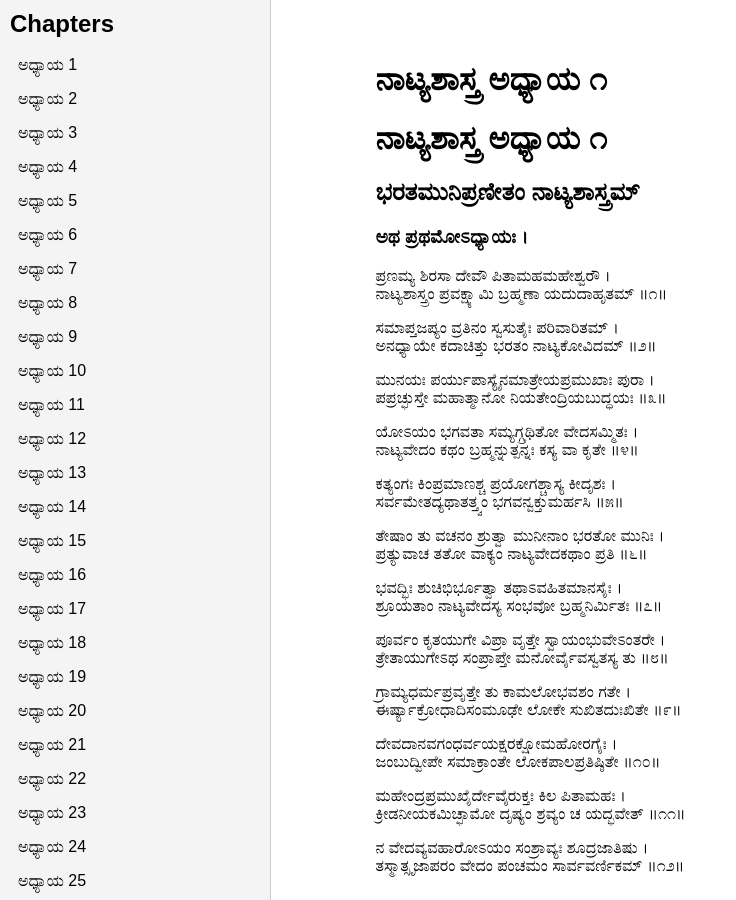
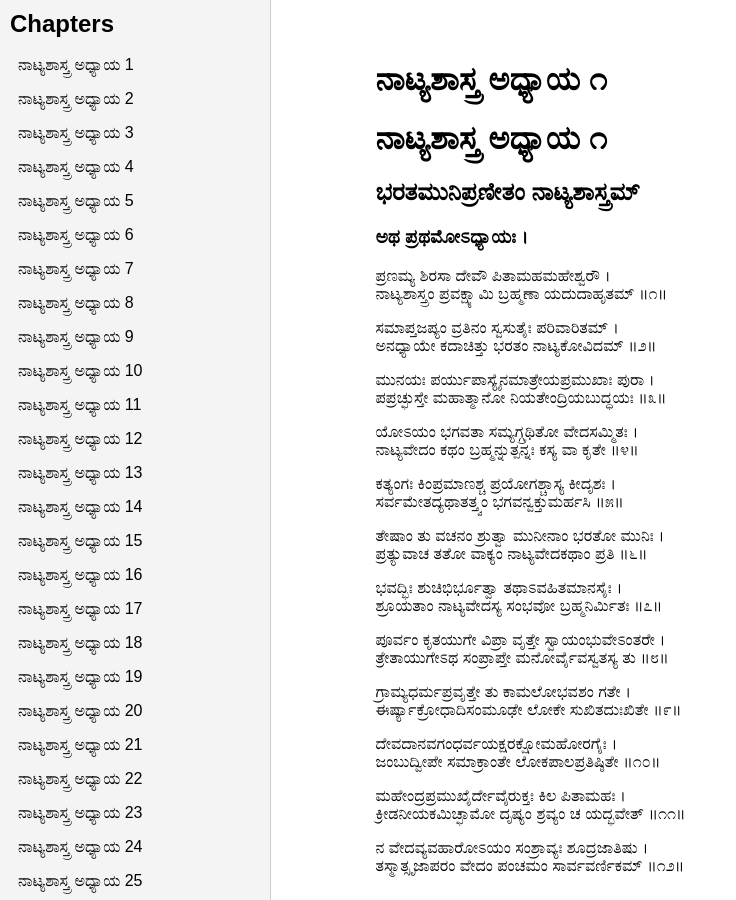
Before and after one commit to keerthi2kiran/Natyashastra, a Jekyll site: the page docs/index.html, which Jekyll copies as it is, in a window 1280 px wide. Shown: the whole page, without its empty margins (0-736 px from the left). Built offline with Jekyll 4.4.1, drawn with Linux system fonts in a browser that asks for light colours.

Commit message:
index.html with two panes

```diff
--- a/docs/index.html
+++ b/docs/index.html
@@ -17,40 +17,40 @@
 <body>
     <div id="nav">
         <h2>Chapters</h2>
-        <a href="chapter_1.html" target="contentFrame">ಅಧ್ಯಾಯ 1</a>
-        <a href="chapter_2.html" target="contentFrame">ಅಧ್ಯಾಯ 2</a>
-        <a href="chapter_3.html" target="contentFrame">ಅಧ್ಯಾಯ 3</a>
-        <a href="chapter_4.html" target="contentFrame">ಅಧ್ಯಾಯ 4</a>
-        <a href="chapter_5.html" target="contentFrame">ಅಧ್ಯಾಯ 5</a>
-        <a href="chapter_6.html" target="contentFrame">ಅಧ್ಯಾಯ 6</a>
-        <a href="chapter_7.html" target="contentFrame">ಅಧ್ಯಾಯ 7</a>
-        <a href="chapter_8.html" target="contentFrame">ಅಧ್ಯಾಯ 8</a>
-        <a href="chapter_9.html" target="contentFrame">ಅಧ್ಯಾಯ 9</a>
-        <a href="chapter_10.html" target="contentFrame">ಅಧ್ಯಾಯ 10</a>
-        <a href="chapter_11.html" target="contentFrame">ಅಧ್ಯಾಯ 11</a>
-        <a href="chapter_12.html" target="contentFrame">ಅಧ್ಯಾಯ 12</a>
-        <a href="chapter_13.html" target="contentFrame">ಅಧ್ಯಾಯ 13</a>
-        <a href="chapter_14.html" target="contentFrame">ಅಧ್ಯಾಯ 14</a>
-        <a href="chapter_15.html" target="contentFrame">ಅಧ್ಯಾಯ 15</a>
-        <a href="chapter_16.html" target="contentFrame">ಅಧ್ಯಾಯ 16</a>
-        <a href="chapter_17.html" target="contentFrame">ಅಧ್ಯಾಯ 17</a>
-        <a href="chapter_18.html" target="contentFrame">ಅಧ್ಯಾಯ 18</a>
-        <a href="chapter_19.html" target="contentFrame">ಅಧ್ಯಾಯ 19</a>
-        <a href="chapter_20.html" target="contentFrame">ಅಧ್ಯಾಯ 20</a>
-        <a href="chapter_21.html" target="contentFrame">ಅಧ್ಯಾಯ 21</a>
-        <a href="chapter_22.html" target="contentFrame">ಅಧ್ಯಾಯ 22</a>
-        <a href="chapter_23.html" target="contentFrame">ಅಧ್ಯಾಯ 23</a>
-        <a href="chapter_24.html" target="contentFrame">ಅಧ್ಯಾಯ 24</a>
-        <a href="chapter_25.html" target="contentFrame">ಅಧ್ಯಾಯ 25</a>
-        <a href="chapter_26.html" target="contentFrame">ಅಧ್ಯಾಯ 26</a>
-        <a href="chapter_27.html" target="contentFrame">ಅಧ್ಯಾಯ 27</a>
-        <a href="chapter_28.html" target="contentFrame">ಅಧ್ಯಾಯ 28</a>
-        <a href="chapter_29.html" target="contentFrame">ಅಧ್ಯಾಯ 29</a>
-        <a href="chapter_30.html" target="contentFrame">ಅಧ್ಯಾಯ 30</a>
-        <a href="chapter_33.html" target="contentFrame">ಅಧ್ಯಾಯ 33</a>
-        <a href="chapter_35.html" target="contentFrame">ಅಧ್ಯಾಯ 35</a>
-        <a href="chapter_36.html" target="contentFrame">ಅಧ್ಯಾಯ 36</a>
-        <a href="chapter_37.html" target="contentFrame">ಅಧ್ಯಾಯ 37</a>
+        <a href="chapter_1.html" target="contentFrame">ನಾಟ್ಯಶಾಸ್ತ್ರ ಅಧ್ಯಾಯ 1</a>
+        <a href="chapter_2.html" target="contentFrame">ನಾಟ್ಯಶಾಸ್ತ್ರ ಅಧ್ಯಾಯ 2</a>
+        <a href="chapter_3.html" target="contentFrame">ನಾಟ್ಯಶಾಸ್ತ್ರ ಅಧ್ಯಾಯ 3</a>
+        <a href="chapter_4.html" target="contentFrame">ನಾಟ್ಯಶಾಸ್ತ್ರ ಅಧ್ಯಾಯ 4</a>
+        <a href="chapter_5.html" target="contentFrame">ನಾಟ್ಯಶಾಸ್ತ್ರ ಅಧ್ಯಾಯ 5</a>
+        <a href="chapter_6.html" target="contentFrame">ನಾಟ್ಯಶಾಸ್ತ್ರ ಅಧ್ಯಾಯ 6</a>
+        <a href="chapter_7.html" target="contentFrame">ನಾಟ್ಯಶಾಸ್ತ್ರ ಅಧ್ಯಾಯ 7</a>
+        <a href="chapter_8.html" target="contentFrame">ನಾಟ್ಯಶಾಸ್ತ್ರ ಅಧ್ಯಾಯ 8</a>
+        <a href="chapter_9.html" target="contentFrame">ನಾಟ್ಯಶಾಸ್ತ್ರ ಅಧ್ಯಾಯ 9</a>
+        <a href="chapter_10.html" target="contentFrame">ನಾಟ್ಯಶಾಸ್ತ್ರ ಅಧ್ಯಾಯ 10</a>
+        <a href="chapter_11.html" target="contentFrame">ನಾಟ್ಯಶಾಸ್ತ್ರ ಅಧ್ಯಾಯ 11</a>
+        <a href="chapter_12.html" target="contentFrame">ನಾಟ್ಯಶಾಸ್ತ್ರ ಅಧ್ಯಾಯ 12</a>
+        <a href="chapter_13.html" target="contentFrame">ನಾಟ್ಯಶಾಸ್ತ್ರ ಅಧ್ಯಾಯ 13</a>
+        <a href="chapter_14.html" target="contentFrame">ನಾಟ್ಯಶಾಸ್ತ್ರ ಅಧ್ಯಾಯ 14</a>
+        <a href="chapter_15.html" target="contentFrame">ನಾಟ್ಯಶಾಸ್ತ್ರ ಅಧ್ಯಾಯ 15</a>
+        <a href="chapter_16.html" target="contentFrame">ನಾಟ್ಯಶಾಸ್ತ್ರ ಅಧ್ಯಾಯ 16</a>
+        <a href="chapter_17.html" target="contentFrame">ನಾಟ್ಯಶಾಸ್ತ್ರ ಅಧ್ಯಾಯ 17</a>
+        <a href="chapter_18.html" target="contentFrame">ನಾಟ್ಯಶಾಸ್ತ್ರ ಅಧ್ಯಾಯ 18</a>
+        <a href="chapter_19.html" target="contentFrame">ನಾಟ್ಯಶಾಸ್ತ್ರ ಅಧ್ಯಾಯ 19</a>
+        <a href="chapter_20.html" target="contentFrame">ನಾಟ್ಯಶಾಸ್ತ್ರ ಅಧ್ಯಾಯ 20</a>
+        <a href="chapter_21.html" target="contentFrame">ನಾಟ್ಯಶಾಸ್ತ್ರ ಅಧ್ಯಾಯ 21</a>
+        <a href="chapter_22.html" target="contentFrame">ನಾಟ್ಯಶಾಸ್ತ್ರ ಅಧ್ಯಾಯ 22</a>
+        <a href="chapter_23.html" target="contentFrame">ನಾಟ್ಯಶಾಸ್ತ್ರ ಅಧ್ಯಾಯ 23</a>
+        <a href="chapter_24.html" target="contentFrame">ನಾಟ್ಯಶಾಸ್ತ್ರ ಅಧ್ಯಾಯ 24</a>
+        <a href="chapter_25.html" target="contentFrame">ನಾಟ್ಯಶಾಸ್ತ್ರ ಅಧ್ಯಾಯ 25</a>
+        <a href="chapter_26.html" target="contentFrame">ನಾಟ್ಯಶಾಸ್ತ್ರ ಅಧ್ಯಾಯ 26</a>
+        <a href="chapter_27.html" target="contentFrame">ನಾಟ್ಯಶಾಸ್ತ್ರ ಅಧ್ಯಾಯ 27</a>
+        <a href="chapter_28.html" target="contentFrame">ನಾಟ್ಯಶಾಸ್ತ್ರ ಅಧ್ಯಾಯ 28</a>
+        <a href="chapter_29.html" target="contentFrame">ನಾಟ್ಯಶಾಸ್ತ್ರ ಅಧ್ಯಾಯ 29</a>
+        <a href="chapter_30.html" target="contentFrame">ನಾಟ್ಯಶಾಸ್ತ್ರ ಅಧ್ಯಾಯ 30</a>
+        <a href="chapter_33.html" target="contentFrame">ನಾಟ್ಯಶಾಸ್ತ್ರ ಅಧ್ಯಾಯ 33</a>
+        <a href="chapter_35.html" target="contentFrame">ನಾಟ್ಯಶಾಸ್ತ್ರ ಅಧ್ಯಾಯ 35</a>
+        <a href="chapter_36.html" target="contentFrame">ನಾಟ್ಯಶಾಸ್ತ್ರ ಅಧ್ಯಾಯ 36</a>
+        <a href="chapter_37.html" target="contentFrame">ನಾಟ್ಯಶಾಸ್ತ್ರ ಅಧ್ಯಾಯ 37</a>
         <!-- Add more chapters as needed -->
     </div>
     <div id="content">
```
